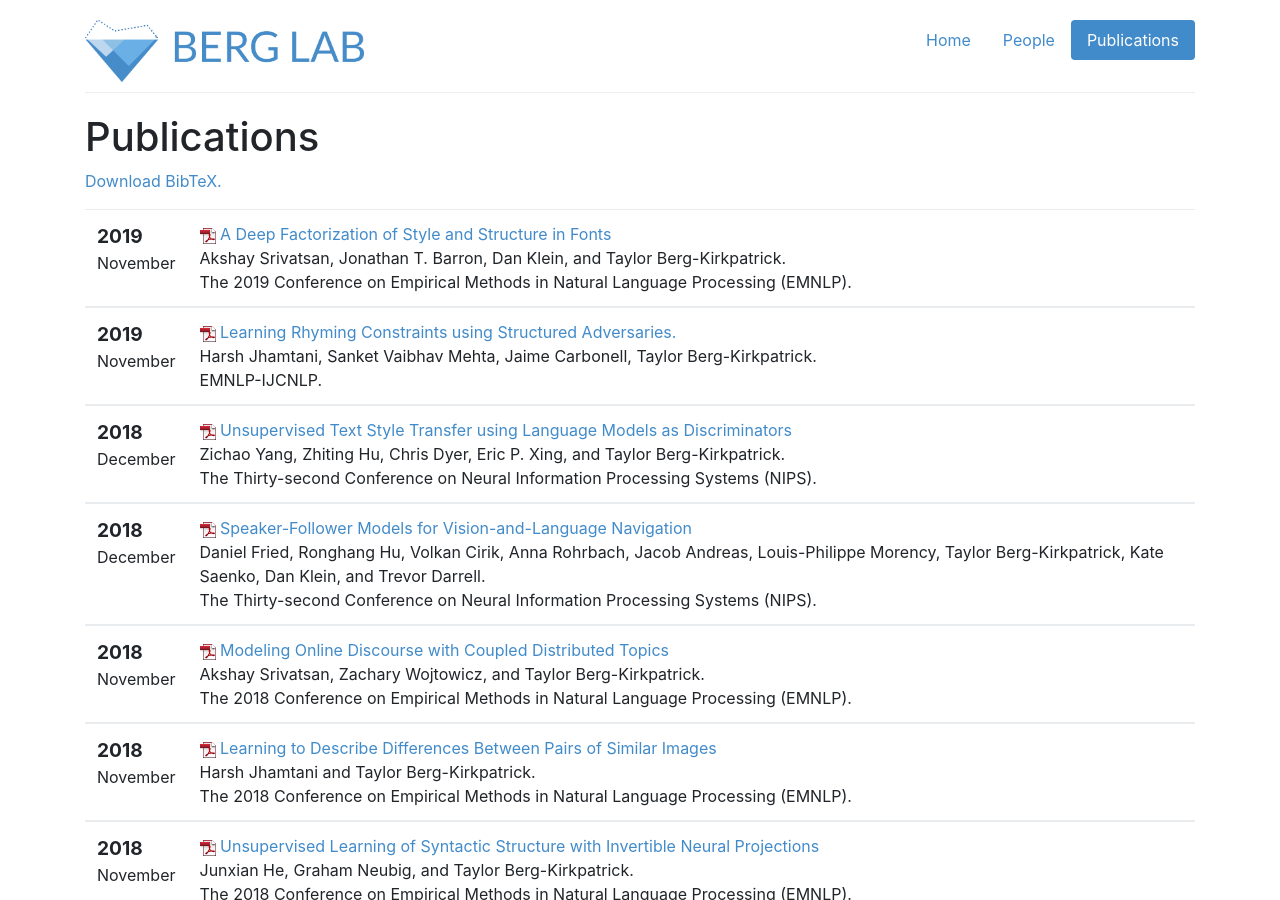
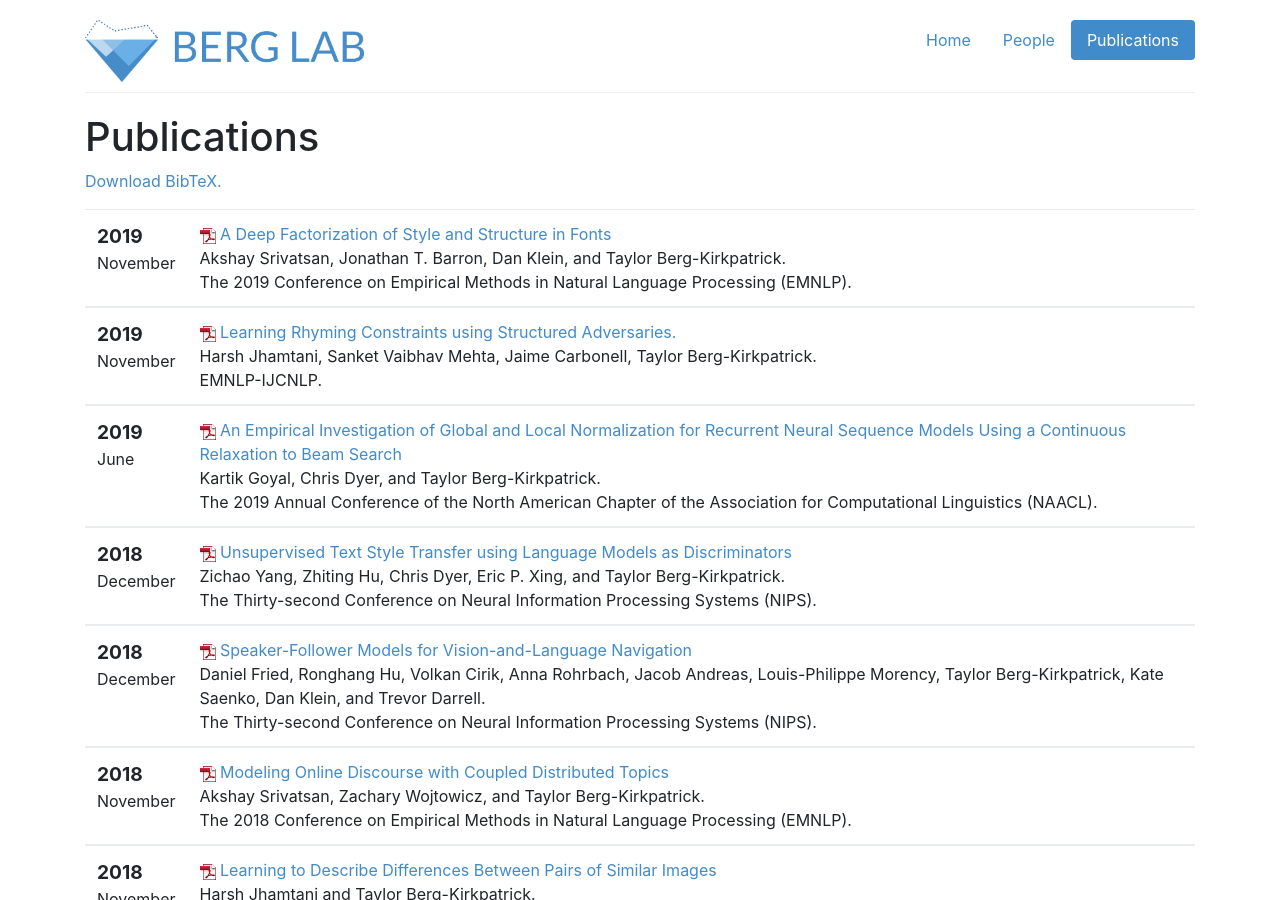
Before and after one commit to icebergnlp/icebergnlp.github.io, a Jekyll site: the page built from publications.html, in a window 1280 px wide and 900 px high. Built offline with Jekyll 4.4.1, drawn with Linux system fonts in a browser that asks for light colours.

Commit message:
added a publication

```diff
--- a/_includes/pubs.html
+++ b/_includes/pubs.html
@@ -47,6 +47,30 @@
             </td>
         </tr>
     </tbody>
+     <tbody>
+         <tr>
+             <td>
+                 <span class="date">
+                     <big><strong>2019</strong></big><br />
+                     June
+                 </span>
+             </td>
+             <td class="publication">
+                 <span class="pubtitle">
+                     <img src="img/pdficon_small.png" width="16"
+                     height="16" alt="PDF" />
+                     <a href="https://arxiv.org/abs/1904.06834">An Empirical Investigation of Global and Local Normalization for Recurrent Neural Sequence Models Using a Continuous Relaxation to Beam Search</a>
+                 </span><br />
+                 <span class="authors">
+                     Kartik Goyal, Chris Dyer, and Taylor Berg-Kirkpatrick.
+                 </span><br />
+                 <span class="venuetype"></span><span class="venue">The 2019 Annual Conference of the North American Chapter of the Association for Computational Linguistics (NAACL)</span>.
+                 <br />
+                 <span class="links">
+                 </span>
+             </td>
+         </tr>
+     </tbody>
     <tbody>
         <tr>
             <td>
```
